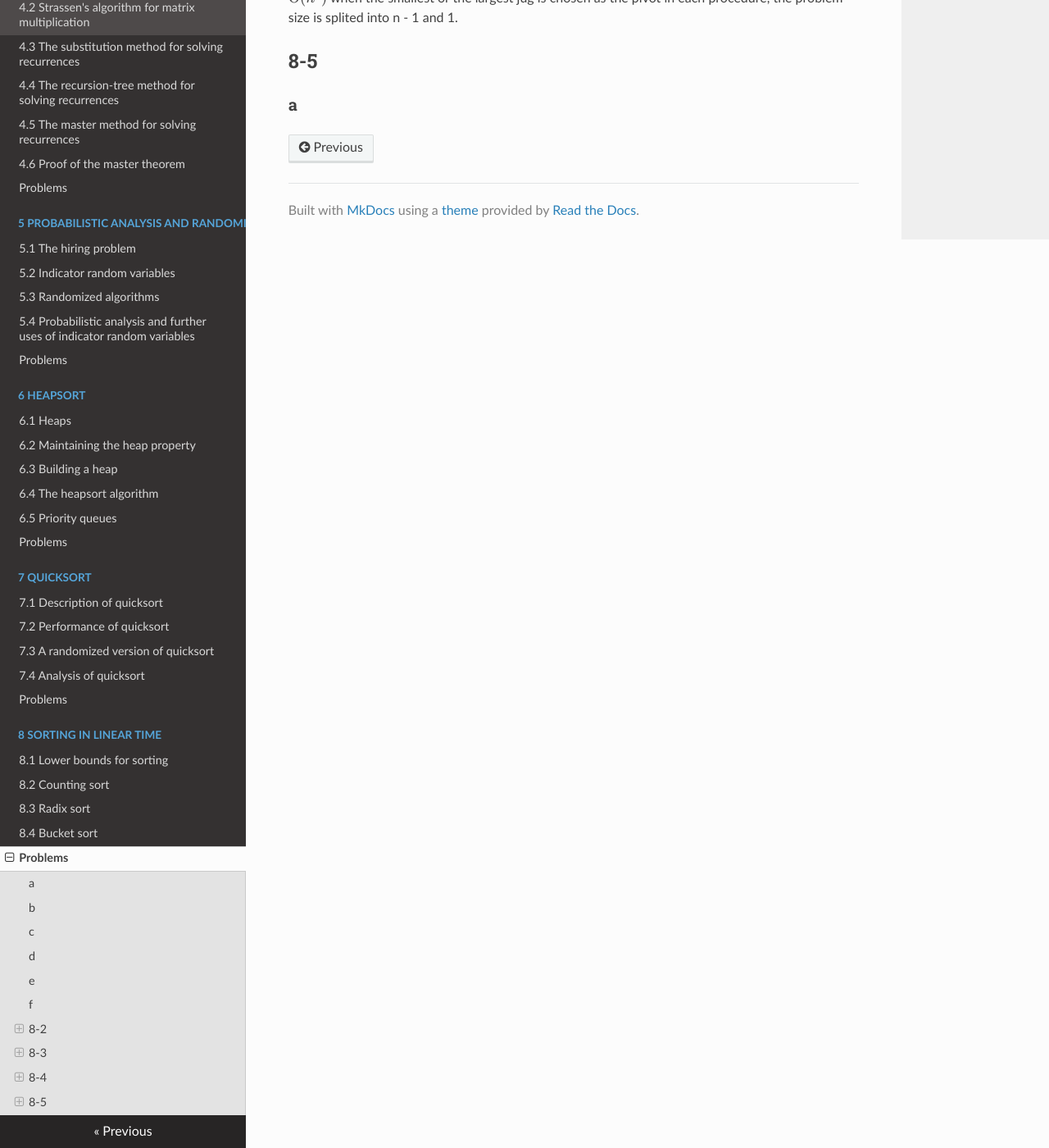
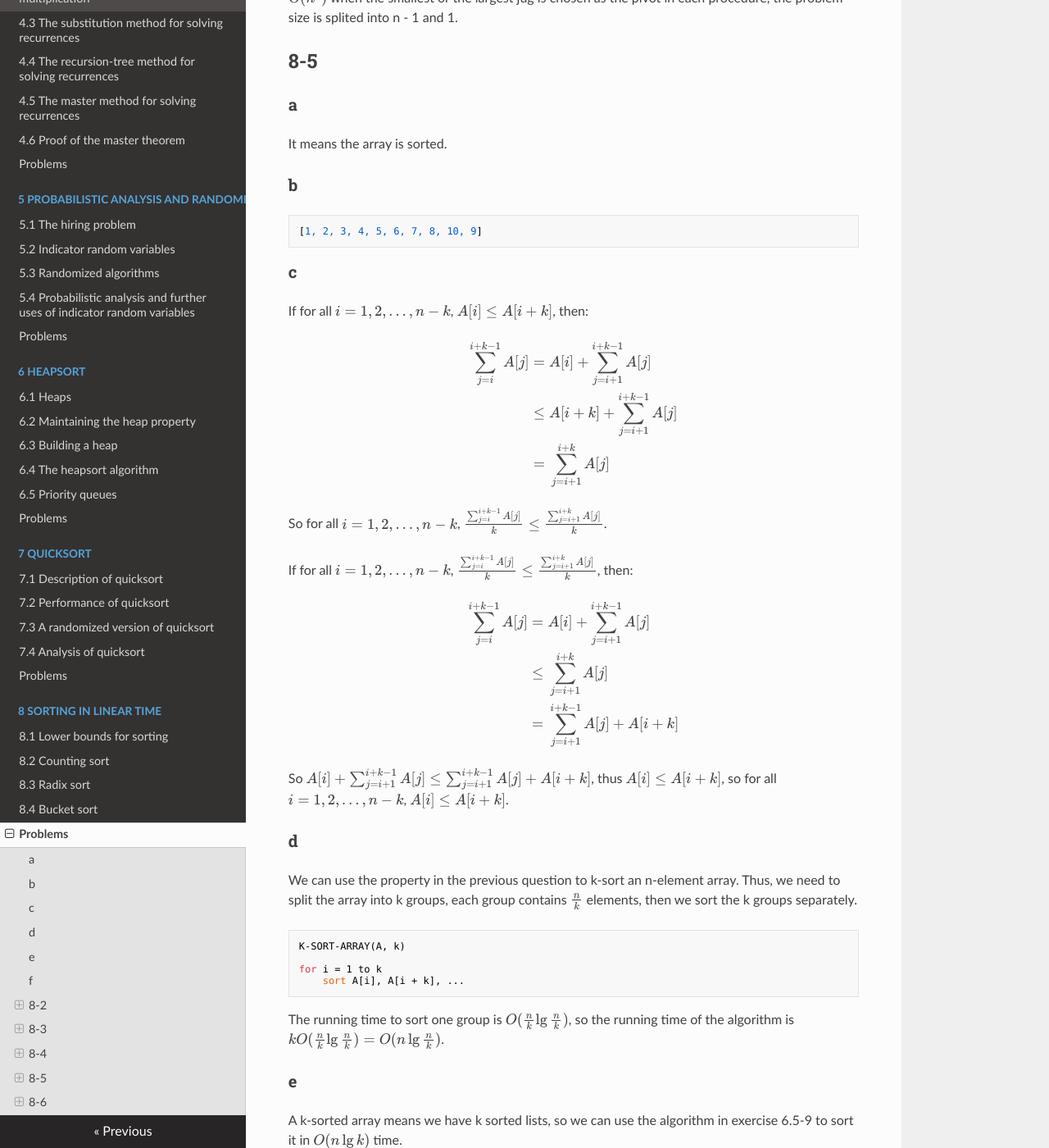
Before and after one commit to Frederick-S/Introduction-to-Algorithms-Notes, an MkDocs documentation site: the page built from docs/8-Sorting-in-Linear-Time/Problems.md, in a window 1280 px wide and 1400 px high, scrolled down 4826 px. Shown: the whole window at 82% size. Built offline with MkDocs 1.6.1, drawn with Linux system fonts in a browser that asks for light colours; nearby versions of some CDN libraries; formulas are drawn with MathJax 3; old or Windows-style settings are respelled for this version of MkDocs; some of the changed text lies outside the part shown.

Commit message:
Add problem 8-5

````diff
--- a/docs/8-Sorting-in-Linear-Time/Problems.md
+++ b/docs/8-Sorting-in-Linear-Time/Problems.md
@@ -195,3 +195,69 @@ The running time analysis is similar like `QUICK-SORT`, the worst-case number of
 
 ## 8-5
 ### a
+It means the array is sorted.
+
+### b
+```
+[1, 2, 3, 4, 5, 6, 7, 8, 10, 9]
+```
+
+### c
+If for all $i = 1, 2, \ldots, n - k$, $A[i] \leq A[i + k]$, then:
+
+$$
+\begin{eqnarray}
+\sum_{j = i}^{i + k - 1} A[j] &=& A[i] + \sum_{j = i + 1}^{i + k - 1} A[j] \\\
+&\leq& A[i + k] + \sum_{j = i + 1}^{i + k - 1} A[j] \\\
+&=& \sum_{j = i + 1}^{i + k} A[j]
+\end{eqnarray}
+$$
+
+So for all $i = 1, 2, \ldots, n - k$, $\frac{\sum_{j = i}^{i + k - 1} A[j]}{k} \leq \frac{\sum_{j = i + 1}^{i + k} A[j]}{k}$.
+
+If for all $i = 1, 2, \ldots, n - k$, $\frac{\sum_{j = i}^{i + k - 1} A[j]}{k} \leq \frac{\sum_{j = i + 1}^{i + k} A[j]}{k}$, then:
+
+$$
+\begin{eqnarray}
+\sum_{j = i}^{i + k - 1} A[j] &=& A[i] + \sum_{j = i + 1}^{i + k - 1} A[j] \\\
+&\leq& \sum_{j = i + 1}^{i + k} A[j] \\\
+&=& \sum_{j = i + 1}^{i + k - 1} A[j] + A[i + k]
+\end{eqnarray}
+$$
+
+So $A[i] + \sum_{j = i + 1}^{i + k - 1} A[j] \leq \sum_{j = i + 1}^{i + k - 1} A[j] + A[i + k]$, thus $A[i] \leq A[i + k]$, so for all $i = 1, 2, \ldots, n - k$, $A[i] \leq A[i + k]$.
+
+### d
+We can use the property in the previous question to k-sort an n-element array. Thus, we need to split the array into k groups, each group contains $\frac{n}{k}$ elements, then we sort the k groups separately.
+
+```
+K-SORT-ARRAY(A, k)
+
+for i = 1 to k
+    sort A[i], A[i + k], ...
+```
+
+The running time to sort one group is $O(\frac{n}{k}\lg{\frac{n}{k}})$, so the running time of the algorithm is $kO(\frac{n}{k}\lg{\frac{n}{k}}) = O(n\lg{\frac{n}{k}})$.
+
+### e
+A k-sorted array means we have k sorted lists, so we can use the algorithm in exercise 6.5-9 to sort it in $O(n\lg{k})$ time.
+
+### f
+The running time of k-sorting an n-element array is also $\Omega(n\lg{\frac{n}{k}})$, when k is constant, we have:
+
+$$
+\begin{eqnarray}
+T(n) &\geq& cn\lg{\frac{n}{k}} \\\
+&=& cn\lg{n} - cn\lg{k} \\\
+&=& \frac{1}{2}cn\lg{n} + cn(\frac{1}{2}\lg{n} - \lg{k}) \\\
+&\geq& \frac{1}{2}cn\lg{n} \\\
+&=& \Omega(n\lg{n})
+\end{eqnarray}
+$$
+
+where the last step holds as long as $n \geq k^2$.
+
+So $T(n) = \Omega(n\lg{n})$
+
+## 8-6
+### a
````
